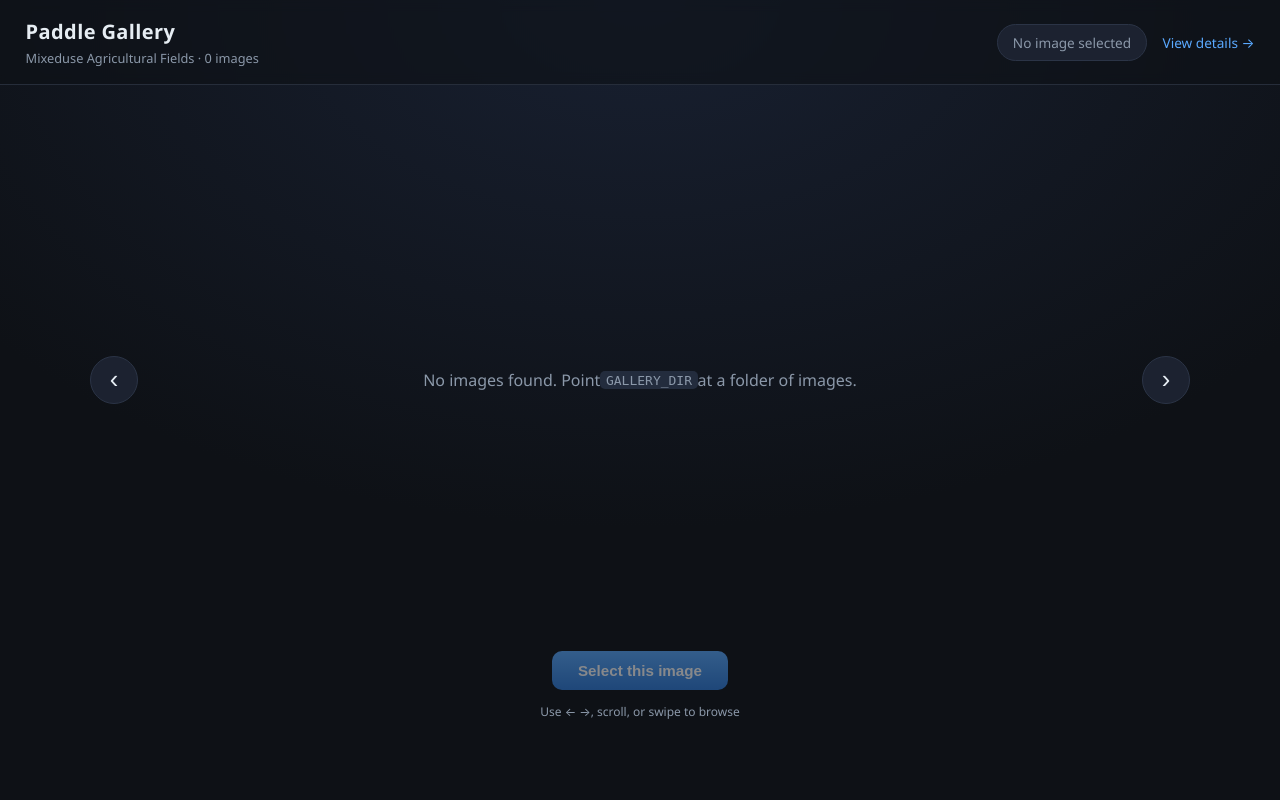
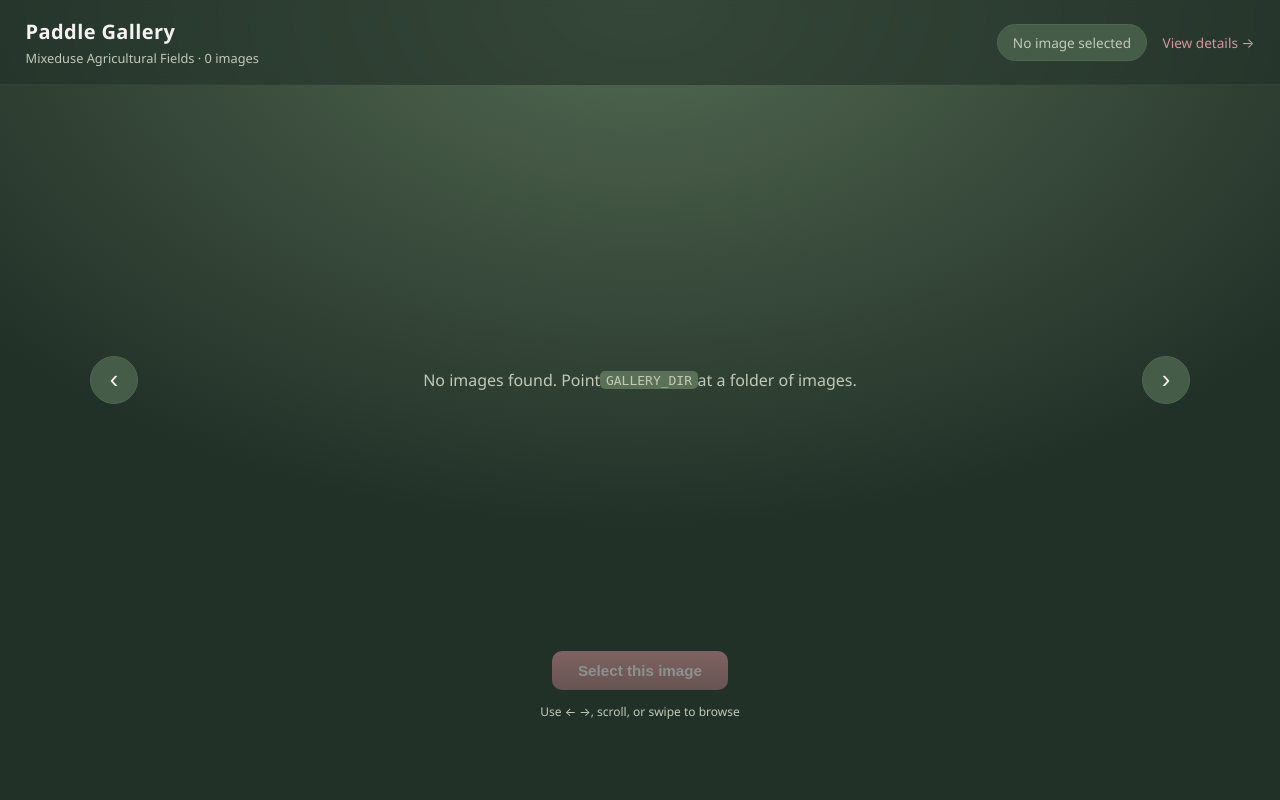
Before and after one commit to FranLucchini-Samples/poc-rbr-2026, a FastAPI app: page / in a window 1280 px wide. Run offline with FastAPI, Linux system fonts and the light colour scheme; data that the repository does not hold is empty.

Commit message:
Restyle gallery with green-and-pink palette
Rebuild the CSS custom properties around the Evergreen (#344C3D)
base color, with Mauve/Peony as the accent and Mist as the light
text tone, replacing the previous blue-accented dark theme.

Co-Authored-By: Claude Sonnet 5 <noreply@anthropic.com>
Claude-Session: https://claude.ai/code/session_013AkbVbZzPqN8F86gFYaFd6

```diff
--- a/webapp/static/styles.css
+++ b/webapp/static/styles.css
@@ -1,11 +1,15 @@
 :root {
-  --bg: #0e1116;
-  --bg-soft: #161b22;
-  --panel: #1c2230;
-  --text: #e6edf3;
-  --muted: #8b98a9;
-  --accent: #5aa9ff;
-  --accent-strong: #2f7ddb;
+  --bg: #223128;
+  --bg-soft: #344c3d;
+  --panel: #455c49;
+  --border: #4f6650;
+  --divider: #304235;
+  --hover-bg: #5a7057;
+  --highlight: #536a52;
+  --text: #f4f3f1;
+  --muted: #c1c9b8;
+  --accent: #d8959b;
+  --accent-strong: #ad777c;
   --card-w: 280px;
   --card-h: 370px;
 }
@@ -21,7 +25,7 @@ body {
 }
 
 body {
-  background: radial-gradient(120% 120% at 50% 0%, #182031 0%, var(--bg) 55%);
+  background: radial-gradient(120% 120% at 50% 0%, var(--highlight) 0%, var(--bg) 55%);
   color: var(--text);
   font-family: "Segoe UI", system-ui, -apple-system, Roboto, Helvetica, Arial,
     sans-serif;
@@ -37,8 +41,8 @@ body {
   flex-wrap: wrap;
   gap: 0.6rem 1rem;
   padding: 1.1rem 1.6rem;
-  border-bottom: 1px solid #262d3a;
-  background: rgba(14, 17, 22, 0.6);
+  border-bottom: 1px solid var(--divider);
+  background: rgba(34, 49, 40, 0.6);
   backdrop-filter: blur(6px);
 }
 
@@ -62,7 +66,7 @@ body {
   padding: 0.5rem 0.9rem;
   border-radius: 999px;
   background: var(--panel);
-  border: 1px solid #2b3446;
+  border: 1px solid var(--border);
   font-size: 0.85rem;
   color: var(--muted);
   max-width: min(40ch, 60vw);
@@ -121,7 +125,7 @@ main {
   border-radius: 14px;
   overflow: hidden;
   background: var(--bg-soft);
-  border: 1px solid #2b3446;
+  border: 1px solid var(--border);
   box-shadow: 0 18px 40px rgba(0, 0, 0, 0.45);
   cursor: pointer;
   transition: transform 0.45s cubic-bezier(0.22, 0.61, 0.36, 1),
@@ -183,7 +187,7 @@ main {
   width: 48px;
   height: 48px;
   border-radius: 50%;
-  border: 1px solid #2b3446;
+  border: 1px solid var(--border);
   background: var(--panel);
   color: var(--text);
   font-size: 1.6rem;
@@ -194,7 +198,7 @@ main {
 }
 
 .nav:hover {
-  background: #232c3d;
+  background: var(--hover-bg);
 }
 
 .nav:active {
@@ -221,7 +225,7 @@ main {
   font-weight: 600;
   border: none;
   border-radius: 10px;
-  color: #fff;
+  color: var(--text);
   background: linear-gradient(180deg, var(--accent), var(--accent-strong));
   cursor: pointer;
   text-decoration: none;
@@ -263,7 +267,7 @@ main {
 }
 
 code {
-  background: #232c3d;
+  background: var(--hover-bg);
   padding: 0.1rem 0.35rem;
   border-radius: 5px;
 }
@@ -291,7 +295,7 @@ code {
   max-width: 1100px;
   width: 100%;
   background: var(--panel);
-  border: 1px solid #2b3446;
+  border: 1px solid var(--border);
   border-radius: 14px;
   padding: 1.4rem 1.6rem;
 }
@@ -353,9 +357,9 @@ code {
   align-items: center;
   justify-content: center;
   border-radius: 50%;
-  background: #fff;
+  background: var(--text);
   border: 3px solid var(--bg);
-  box-shadow: 0 0 0 2px rgba(255, 255, 255, 0.9), 0 4px 14px rgba(0, 0, 0, 0.6);
+  box-shadow: 0 0 0 2px rgba(244, 243, 241, 0.9), 0 4px 14px rgba(0, 0, 0, 0.6);
   font-size: 1.3rem;
   line-height: 1;
   transform: translate(-50%, -50%);
@@ -388,7 +392,7 @@ code {
   height: auto;
   display: block;
   border-radius: 14px;
-  border: 1px solid #2b3446;
+  border: 1px solid var(--border);
   box-shadow: 0 18px 40px rgba(0, 0, 0, 0.45);
 }
 
@@ -404,7 +408,7 @@ code {
   display: flex;
   flex-direction: column;
   background: var(--panel);
-  border: 1px solid #2b3446;
+  border: 1px solid var(--border);
   border-radius: 14px;
   padding: 1.4rem;
 }
@@ -424,7 +428,7 @@ code {
   justify-content: space-between;
   align-items: baseline;
   padding: 0.6rem 0;
-  border-bottom: 1px solid #262d3a;
+  border-bottom: 1px solid var(--divider);
 }
 
 .trait-row:last-child {
@@ -452,7 +456,7 @@ code {
 .trait-divider {
   margin-top: 0.8rem;
   padding-top: 0.7rem;
-  border-top: 1px dashed #2b3446;
+  border-top: 1px dashed var(--border);
   color: var(--muted);
   font-size: 0.68rem;
   text-transform: uppercase;
```
